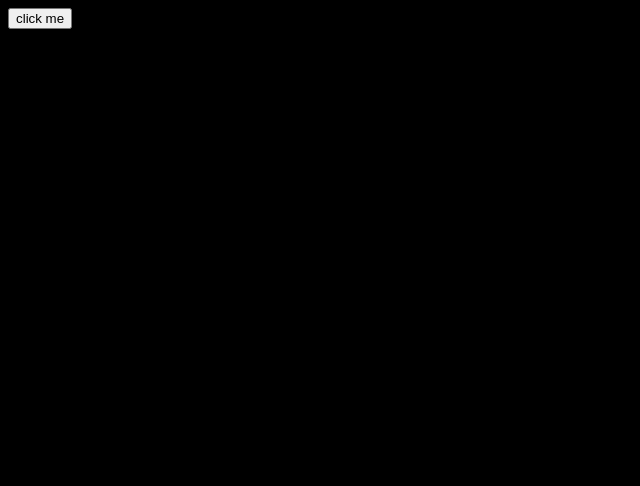
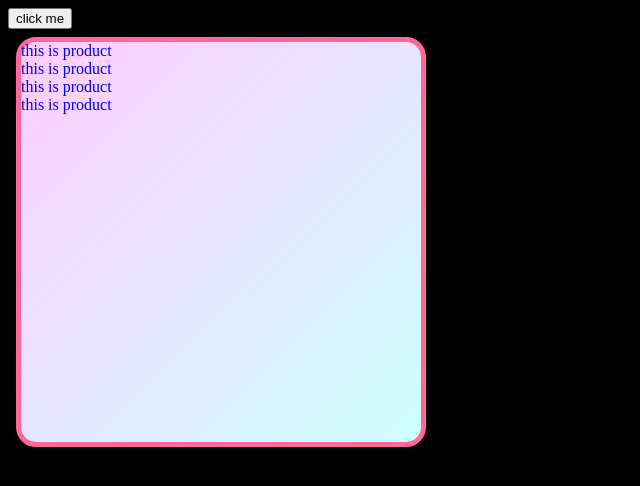
Before and after one commit to Shreejwalkaphle/CQ-Angular-Learning, an Angular app: page /product in a window 1280 px wide. Shown: the top 486 px of the page, without its empty margins (0-640 px from the left). Built offline with nearby package versions, Linux system fonts and the light colour scheme.

Commit message:
[commit-12] | route define gareko app module ma, product path auda product component display huni banayeko. product component lai display garna container1 banayeko. container1 ma routeroutlet use gareko.

```diff
--- a/src/app/app.component.html
+++ b/src/app/app.component.html
@@ -1,2 +1,3 @@
 <app-header></app-header>
+<component1></component1>
 <!-- <router-outlet /> -->
--- /dev/null
+++ b/src/app/containers/container1/component1.component.css
@@ -0,0 +1,14 @@
+.animated-container {
+  width: 400px;
+  height: 400px;
+  background: linear-gradient(135deg, #ffccff, #ccffff);
+  border: 5px solid #ff6699;
+  border-radius: 20px;
+  box-shadow: 0 4px 8px rgba(0, 0, 0, 0.1);
+  transition: transform 0.3s ease, background 0.3s ease;
+}
+
+.animated-container:hover {
+  transform: scale(1.05);
+  background: linear-gradient(135deg, #ccffff, #ffccff);
+}
--- /dev/null
+++ b/src/app/containers/container1/container1.component.html
@@ -0,0 +1,5 @@
+<body>
+  <div class="animated-container">
+    <router-outlet></router-outlet>
+  </div>
+</body>
--- /dev/null
+++ b/src/app/containers/container1/container1.component.ts
@@ -0,0 +1,4 @@
+import { Component } from "@angular/core";
+
+@Component({selector:'component1',templateUrl:'./container1.component.html',styleUrl:'./component1.component.css'})
+export class Component1{}
--- /dev/null
+++ b/src/app/products/product.component.html
@@ -0,0 +1,4 @@
+<div style="color: blue;">this is product</div>
+<div style="color: blue;">this is product</div>
+<div style="color: blue;">this is product</div>
+<div style="color: blue;">this is product</div>
```
Also changed, not shown: src/app/app.module.ts (+9 -2 lines), src/app/products/product.component.ts (added, +8 -0 lines).
